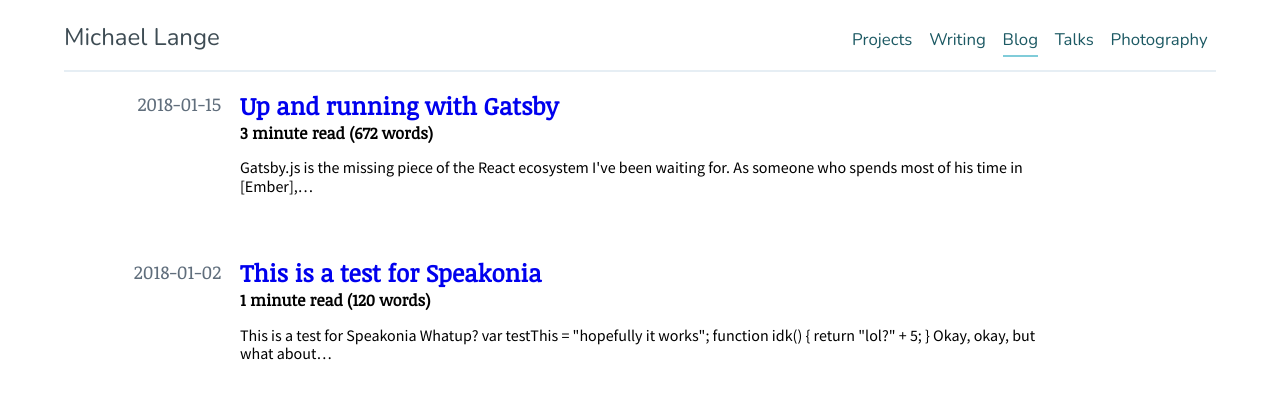
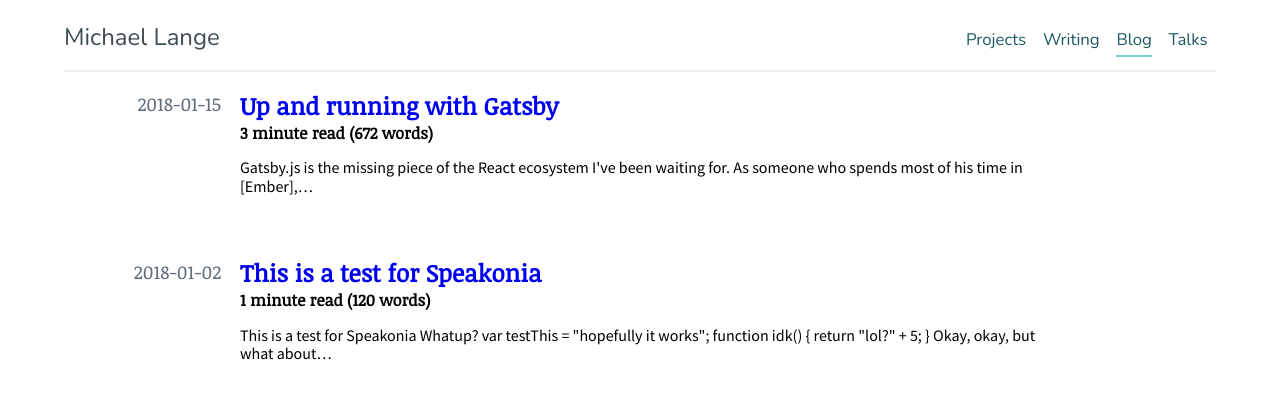
Before and after one commit to DingoEatingFuzz/mlange-2018, a Gatsby site: page /blog in a window 1280 px wide. Built offline with nearby package versions, Linux system fonts and the light colour scheme; Gatsby itself is replaced by a stand-in of ours.

Commit message:
Remove the photography link. Maybe it will come back one day

```diff
--- a/src/components/common-navigation.js
+++ b/src/components/common-navigation.js
@@ -24,11 +24,6 @@ const CommonNavigation = () => (
           Talks
         </Link>
       </li>
-      <li>
-        <Link to="/photography" activeClassName="active">
-          Photography
-        </Link>
-      </li>
     </ol>
   </nav>
 )
--- a/src/components/layout.scss
+++ b/src/components/layout.scss
@@ -1,4 +1,5 @@
 @import '../styles/fonts';
+@import '../styles/colors';
 
 * {
   box-sizing: border-box;
@@ -12,3 +13,7 @@ h1, h2, h3, h4, h5, h6 {
   font-family: 'Noticia Text', serif;
   font-weight: bold;
 }
+
+::selection {
+  background-color: rgba($primary-200, 0.5);
+}
```
